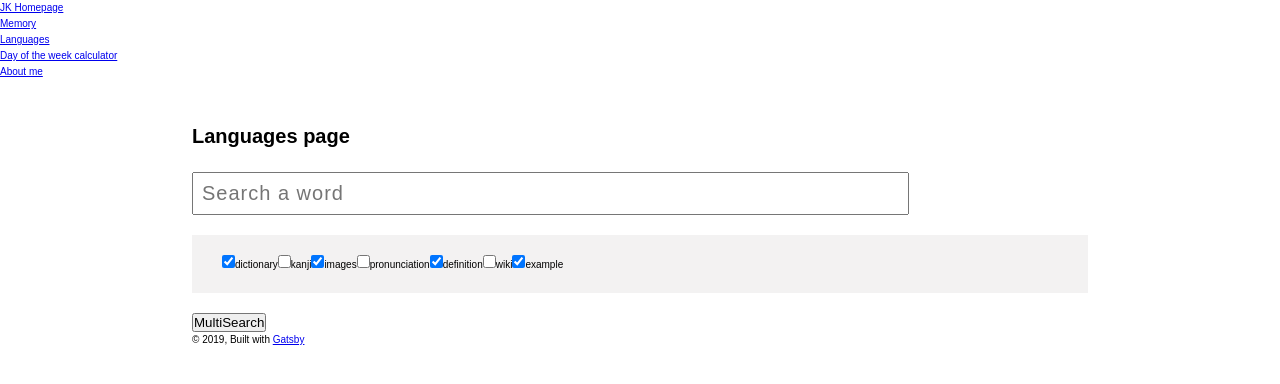
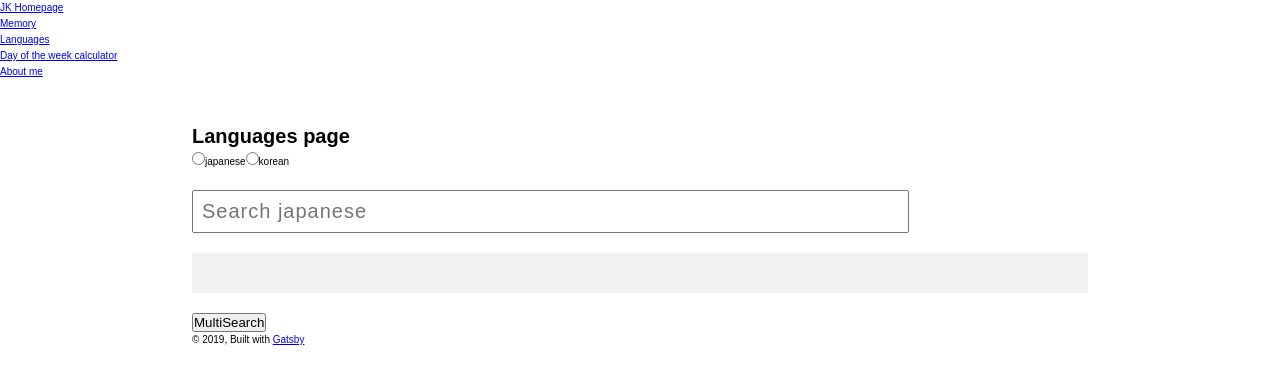
Before and after one commit to Coffettaja/gatsby-homepage, a Gatsby site: page /languages in a window 1280 px wide. Built offline with nearby package versions, Linux system fonts and the light colour scheme; Gatsby itself is replaced by a stand-in of ours.

Commit message:
radio buttons for search site group selection

```diff
--- a/src/components/multiSearch.js
+++ b/src/components/multiSearch.js
@@ -77,7 +77,7 @@ export default class MultiSearch extends React.Component {
   render() {
     return (
       <form onSubmit={this.onSubmit}>
-        <SearchValueInput placeholder="Search a word" onChange={this.onSearchInputChange} value={this.state.searchValue} type="text"/>
+        <SearchValueInput placeholder={this.props.searchBoxText} onChange={this.onSearchInputChange} value={this.state.searchValue} type="text"/>
         <ToggleContainer>
           {Object.keys(this.state.toggles).map((toggleKey, index) => (
             <Toggle
--- a/src/pages/languages.js
+++ b/src/pages/languages.js
@@ -3,17 +3,15 @@ import { Link } from 'gatsby'
 
 import Layout from '../components/layout'
 import SEO from '../components/seo'
+import { RadioGroup, RadioOption } from '../components/radioGroup'
 import MultiSearch from '../components/multiSearch'
 
-const LanguagesIndexPage = () => (
-  <Layout>
-    <SEO title="Languages" />
-    <h1>Languages page</h1>
-    <MultiSearch
-      searchBoxText="Search Japanese"
-      searchTermCode="$searchterm$" // marks the place in the URL where the search value should be placed
-      initialSites={
-        {
+class LanguagesIndexPage extends React.Component {
+  state = {
+    radioOptions: [
+      {
+        value: 'japanese',
+        initialSites: {
           dictionary: {
             labelText: 'dictionary',
             url: 'https://jisho.org/search/$searchterm$',
@@ -50,23 +48,10 @@ const LanguagesIndexPage = () => (
             checked: true
           },
         }
-      }
-    ></MultiSearch>
-  </Layout>
-)
-
-/*
-{
-          dictionary: {
-            labelText: 'dictionary',
-            url: 'https://jisho.org/search/$searchterm$',
-            checked: true
-          },
-          kanji: {
-            labelText: 'kanji',
-            url: 'https://jisho.org/search/$searchterm$%20%23kanji',
-            checked: false
-          },
+      },
+      {
+        value: 'korean',
+        initialSites: {
           images: {
             labelText: 'image',
             url: 'https://www.google.com/search?tbm=isch&q=$searchterm$',
@@ -75,62 +60,50 @@ const LanguagesIndexPage = () => (
           pronunciation: {
             labelText: 'pronunciation',
             url: 'https://forvo.com/word/$searchterm$/',
-checked: false
-          },
-definition: {
-  labelText: 'definition',
-    url: 'https://dictionary.goo.ne.jp/srch/jn/$searchterm$/m0u/',
-      checked: true
-},
-wiki: {
-  labelText: 'wiki',
-    url: 'https://ja.wikipedia.org/wiki/$searchterm$',
-      checked: false
-},
-example: {
-  labelText: 'example',
-    url: 'https://ejje.weblio.jp/sentence/content/$searchterm$',
-      checked: true
-},}
-
-
-
-[
-          {
-            labelText: 'dictionary',
-            url: 'https://jisho.org/search/$searchterm$',
-            checked: true
-          },
-          {
-            labelText: 'kanji',
-            url: 'https://jisho.org/search/$searchterm$%20%23kanji',
             checked: false
           },
-          {
-            labelText: 'image',
-            url: 'https://www.google.com/search?tbm=isch&q=$searchterm$',
-            checked: true
-          },
-          {
-            labelText: 'pronunciation',
-            url: 'https://forvo.com/word/$searchterm$/',
-            checked: false
-          },
-          {
-            labelText: 'definition',
-            url: 'https://dictionary.goo.ne.jp/srch/jn/$searchterm$/m0u/',
-            checked: true
-          },
-          {
-            labelText: 'wiki',
-            url: 'https://ja.wikipedia.org/wiki/$searchterm$',
-            checked: false
-          },
-          {
-            labelText: 'example',
-            url: 'https://ejje.weblio.jp/sentence/content/$searchterm$',
-            checked: true
-          },]
-*/
+        }
+      }
+    ],
+    selectedOption: 'japanese',
+    currentSites: {},
+  }
+
+  onChange = (e) => {
+    const value = e.target.value
+    let currentSites = {}
+
+    for (let i = 0; i < this.state.radioOptions.length; i++) {
+      if (this.state.radioOptions[i].value === this.state.selectedOption) {
+        currentSites = this.state.radioOptions[i].initialSites
+        console.log(currentSites)
+      }
+    }
+
+    this.setState(() => ({
+      selectedOption: value,
+      currentSites
+    }))
+  }
+
+  render() {
+    return (
+      <Layout>
+        <SEO title="Languages" />
+        <h1>Languages page</h1>
+        <RadioGroup name="search" value={this.state.selectedOption} onChange={this.onChange}>
+          {this.state.radioOptions.map((option, index) => (
+            <RadioOption value={option.value} key={index}>{option.value}</RadioOption>
+          ))}
+        </RadioGroup>
+        <MultiSearch
+          searchBoxText={`Search ${this.state.selectedOption}`}
+          searchTermCode="$searchterm$" // marks the place in the URL where the search value should be placed
+          initialSites={this.state.currentSites}
+        ></MultiSearch>
+      </Layout>
+    )
+  }
+}
 
 export default LanguagesIndexPage
```
